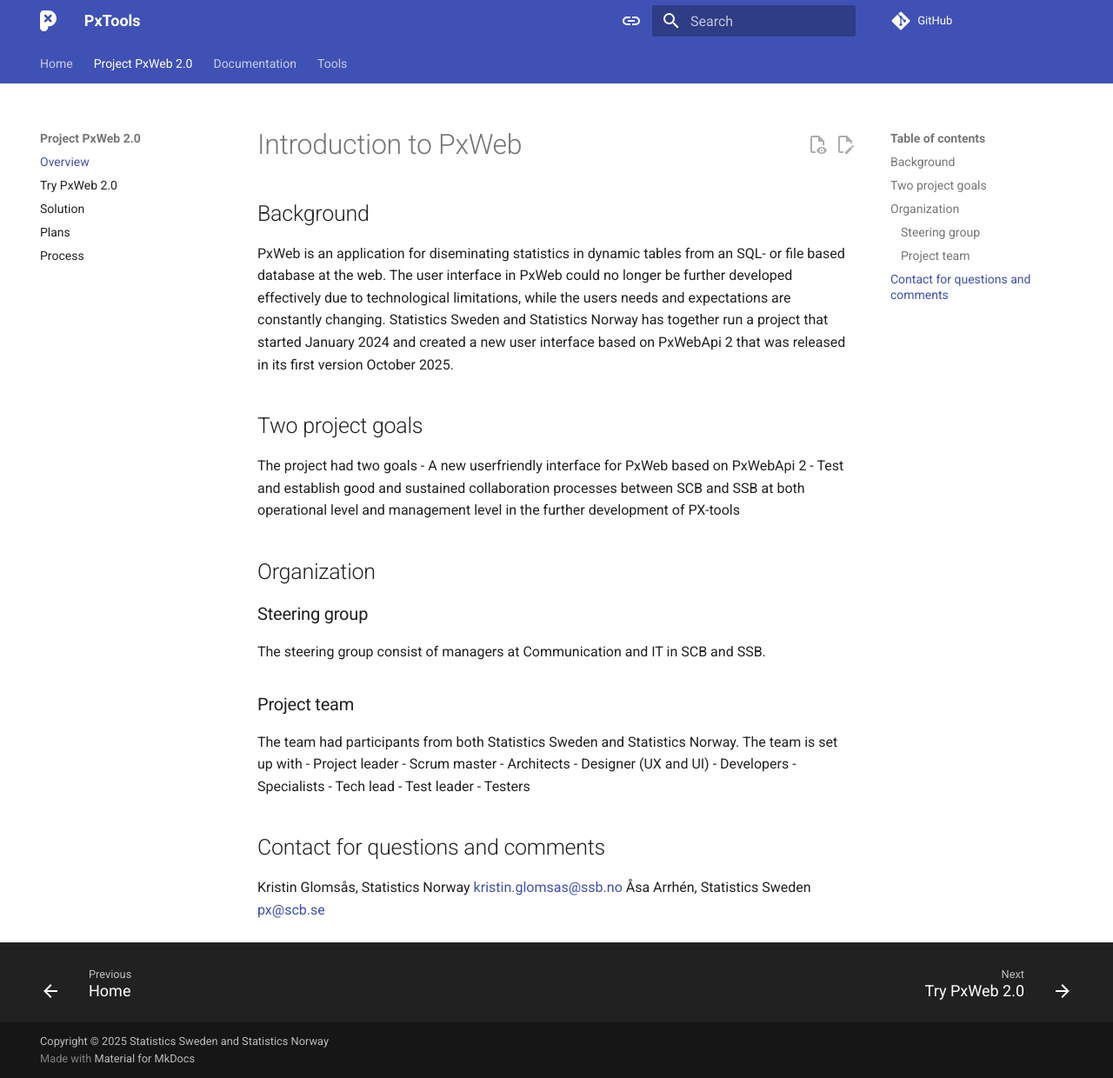
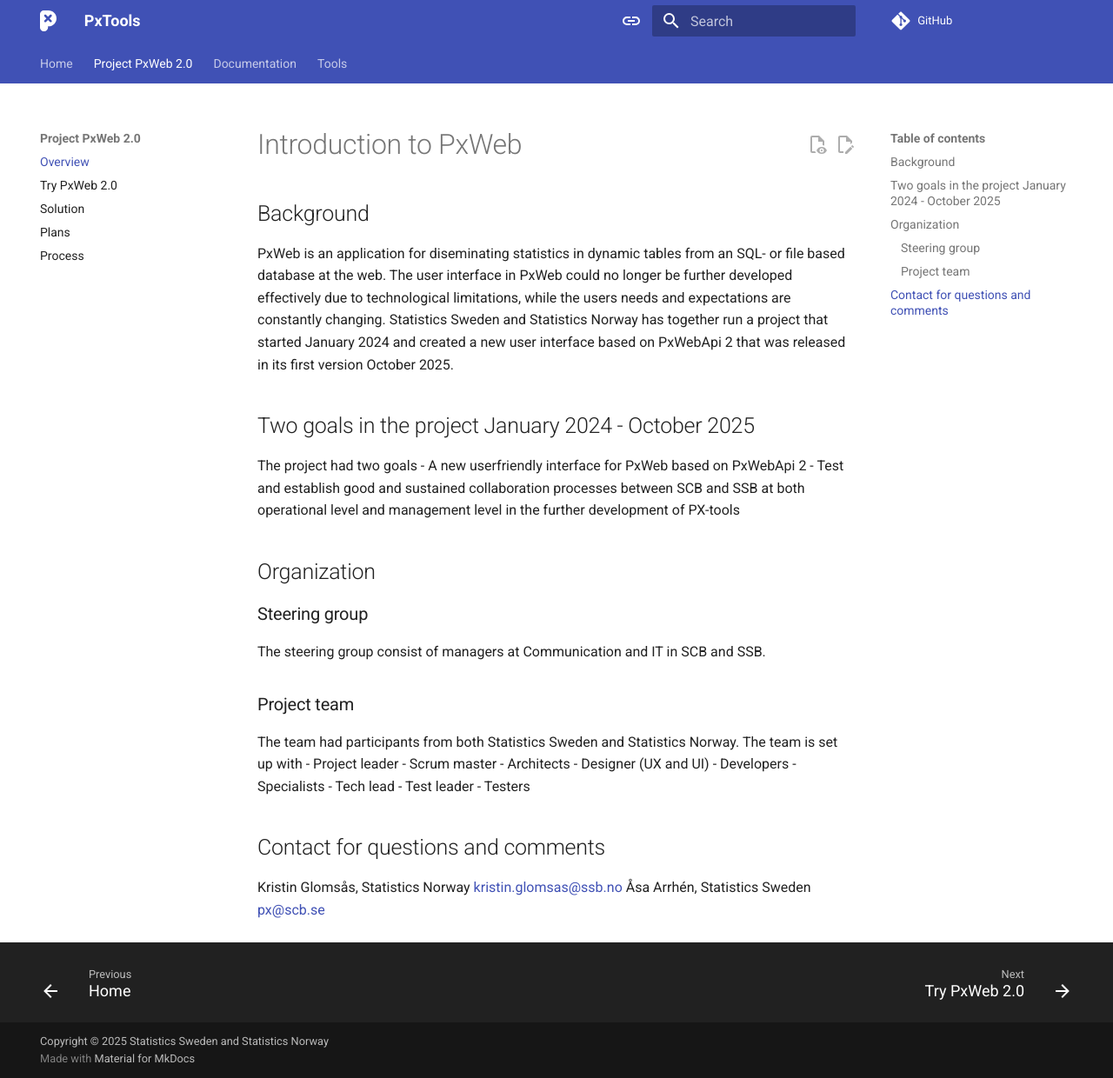
Before and after one commit to PxTools/pxtools.github.io, an MkDocs documentation site: the page built from docs/PxWeb2/project/overview.md, in a window 1280 px wide and 1240 px high. Shown: the whole window at 87% size. Built offline with MkDocs 1.6.1 and Material for MkDocs 9.7.7, drawn with Linux system fonts in a browser that asks for light colours; comment, search, counter and statistics services are not loaded.

Commit message:
Update overview.md

```diff
--- a/docs/PxWeb2/project/overview.md
+++ b/docs/PxWeb2/project/overview.md
@@ -2,7 +2,7 @@
 ## Background
 PxWeb is an application for diseminating statistics in dynamic tables from an SQL- or file based database at the web. The user interface in PxWeb could no longer be further developed effectively due to technological limitations, while the users needs and expectations are constantly changing. Statistics Sweden and Statistics Norway has together run a project that started January 2024 and created a new user interface based on PxWebApi 2 that was released in its first version October 2025.
 
-## Two project goals
+## Two goals in the project January 2024 - October 2025
 The project had two goals
 - A new userfriendly interface for PxWeb based on PxWebApi 2
 - Test and establish good and sustained collaboration processes between SCB and SSB at both operational level and management level in the further development of PX-tools
```
